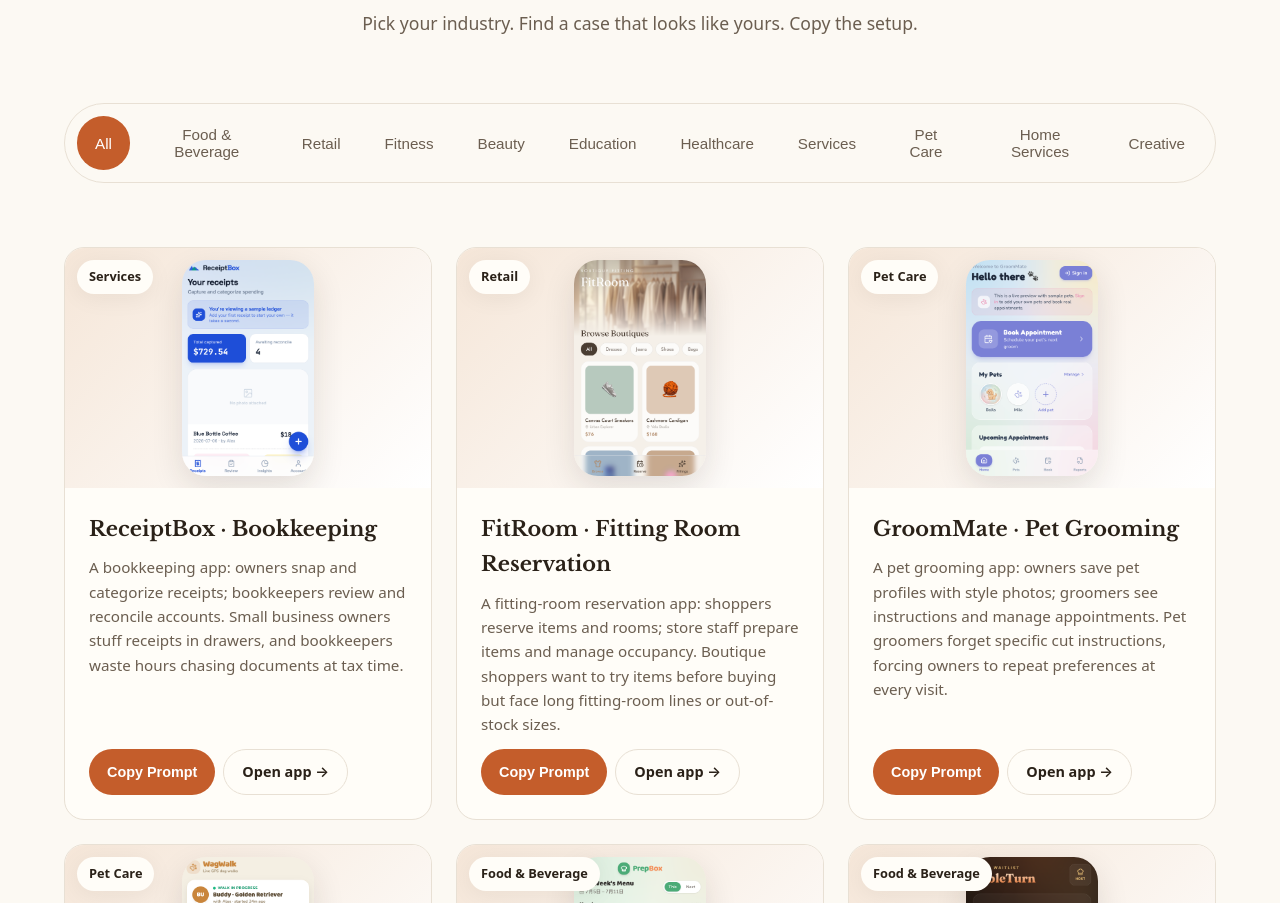
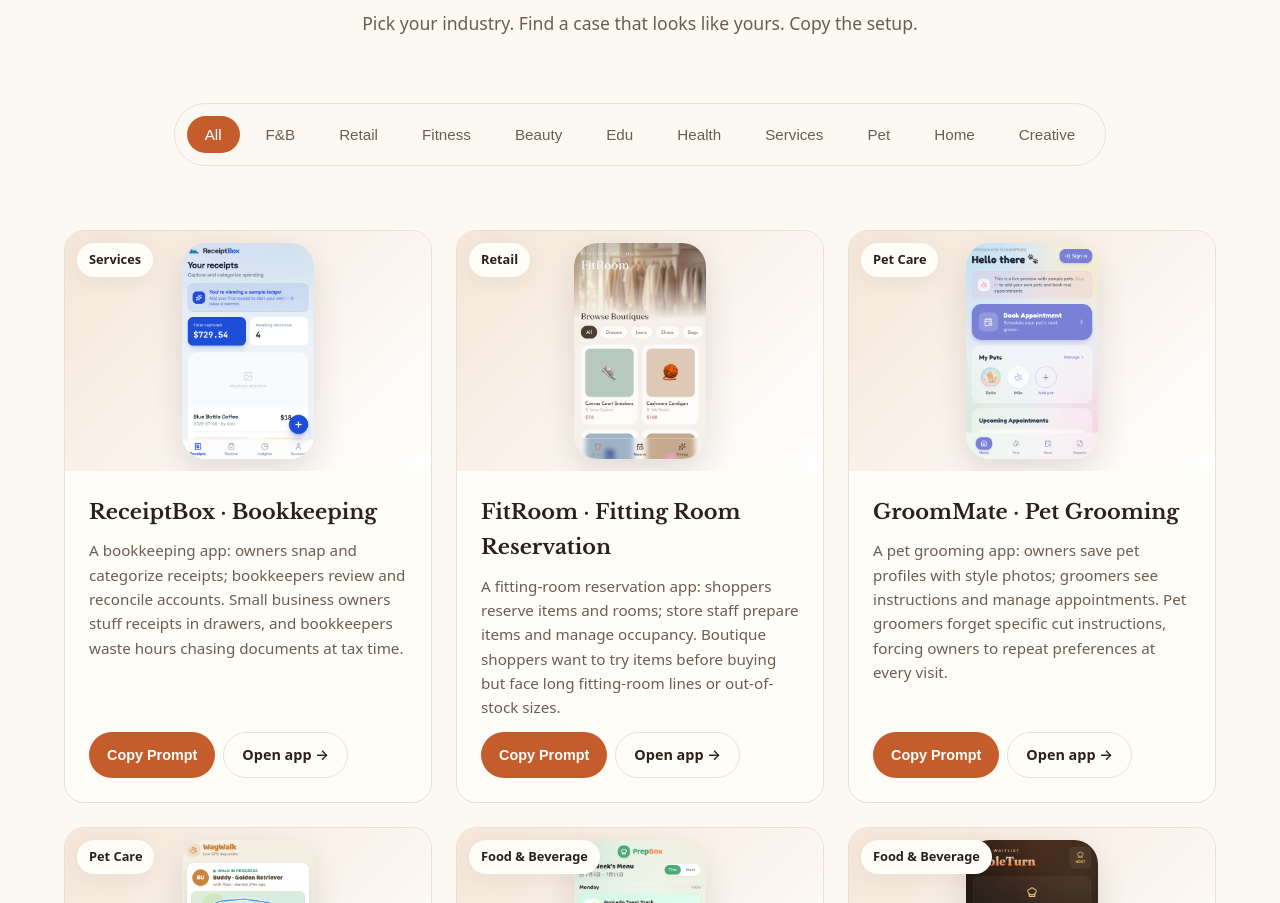
Before and after one commit to IceyOrange/smb-digital-playbook, a plain HTML site: page index.html in a window 1280 px wide. Shown: the part 1376-2279 px from the top of the page. Drawn offline with nearby package versions, Linux system fonts and the light colour scheme.

Commit message:
Update filter labels to abbreviations; translate README to English

```diff
--- a/index.html
+++ b/index.html
@@ -426,6 +426,8 @@
       cursor: pointer;
       transition: all 0.2s;
       font-weight: 500;
+      white-space: nowrap;
+      flex-shrink: 0;
     }
 
     .filter-btn:hover { color: var(--accent); }
@@ -904,15 +906,15 @@
 
     <div class="filters">
       <button class="filter-btn active" data-filter="all" data-track="category_filter" data-track-category="all">All</button>
-      <button class="filter-btn" data-filter="Food & Beverage" data-track="category_filter" data-track-category="Food & Beverage">Food & Beverage</button>
+      <button class="filter-btn" data-filter="Food & Beverage" data-track="category_filter" data-track-category="Food & Beverage">F&B</button>
       <button class="filter-btn" data-filter="Retail" data-track="category_filter" data-track-category="Retail">Retail</button>
       <button class="filter-btn" data-filter="Fitness" data-track="category_filter" data-track-category="Fitness">Fitness</button>
       <button class="filter-btn" data-filter="Beauty" data-track="category_filter" data-track-category="Beauty">Beauty</button>
-      <button class="filter-btn" data-filter="Education" data-track="category_filter" data-track-category="Education">Education</button>
-      <button class="filter-btn" data-filter="Healthcare" data-track="category_filter" data-track-category="Healthcare">Healthcare</button>
+      <button class="filter-btn" data-filter="Education" data-track="category_filter" data-track-category="Education">Edu</button>
+      <button class="filter-btn" data-filter="Healthcare" data-track="category_filter" data-track-category="Healthcare">Health</button>
       <button class="filter-btn" data-filter="Services" data-track="category_filter" data-track-category="Services">Services</button>
-      <button class="filter-btn" data-filter="Pet Care" data-track="category_filter" data-track-category="Pet Care">Pet Care</button>
-      <button class="filter-btn" data-filter="Home Services" data-track="category_filter" data-track-category="Home Services">Home Services</button>
+      <button class="filter-btn" data-filter="Pet Care" data-track="category_filter" data-track-category="Pet Care">Pet</button>
+      <button class="filter-btn" data-filter="Home Services" data-track="category_filter" data-track-category="Home Services">Home</button>
       <button class="filter-btn" data-filter="Creative" data-track="category_filter" data-track-category="Creative">Creative</button>
     </div>
 
```
Also changed, not shown: 1 other file.
